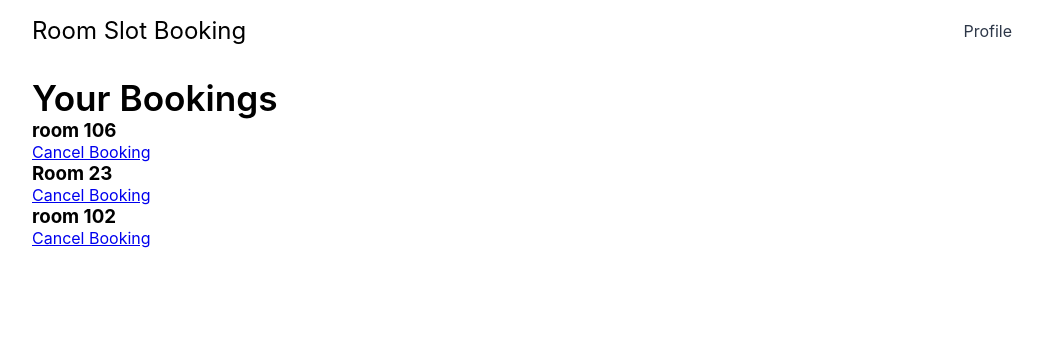
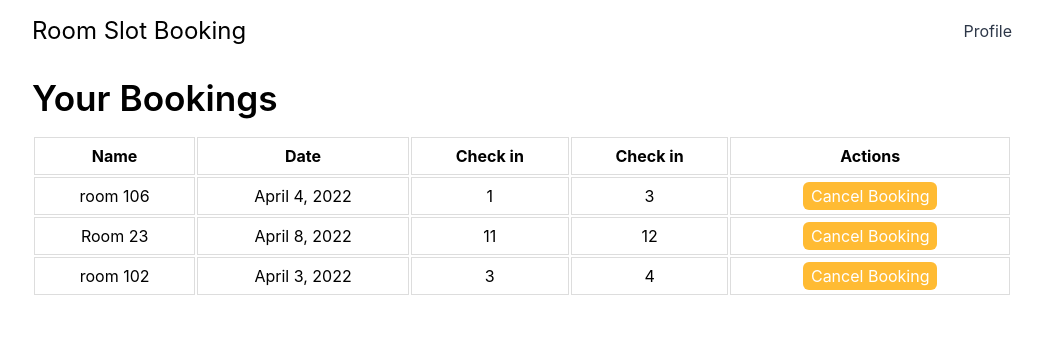
Before and after one commit to roopeshsn/room-slot-booking, a Django app: page /user/bookings in a window 1280 px wide. Shown: the top 361 px of the page, without its empty margins (118-1160 px from the left). Run offline with Django 4.2, Linux system fonts and the light colour scheme; a user stored in the database is signed in; data comes from the database, SQL or seed files in the repository; both versions use the stored data as it was after the commit.

Commit message:
styling almost done for templates

```diff
--- a/base/templates/base/dashboard.html
+++ b/base/templates/base/dashboard.html
@@ -1,7 +1,7 @@
 <!-- prettier-ignore -->
 <style>
   h1 {
-    margin-bottom: 1.25rem;
+    margin-bottom: 1rem;
   }
 
   h2 {
@@ -46,6 +46,7 @@
 {% extends 'layout.html' %} {% block content %}
 <h1>Dashboard page</h1>
 <div class="rooms-wrapper">
+  <a href="{% url 'user-bookings' %}">View your bookings</a>
   {% for room in rooms %}
   <div class="room-wrapper">
     <div class="room-header">
@@ -63,8 +64,8 @@
         <a class="btn-book-room" href="{% url 'room' room.id %}">Book Room</a>
       </div>
     </div>
-    <hr />
   </div>
+  <hr />
   {% endfor %}
 </div>
 {% endblock content %}
--- a/base/templates/base/home.html
+++ b/base/templates/base/home.html
@@ -10,11 +10,12 @@
   </p>
   <div class="starter">
     {% if request.user.is_authenticated %}
+    <a href="{% url 'dashboard' %}" class="btn-dashboard">Dashboard</a>
     <a href="{% url 'signout' %}" class="btn-signout">Signout</a>
     {% else %}
     <a href="{% url 'signin' %}" class="btn-signin">Signin</a>
+    <a href="{% url 'signup' %}" class="btn-signup">Signup</a>
     {% endif %}
-    <a href="{% url 'signup' %}" class="btn-signup">Signup</a>
   </div>
 </div>
 {% endblock content %}
--- a/base/templates/base/user_bookings.html
+++ b/base/templates/base/user_bookings.html
@@ -1,13 +1,59 @@
+<style>
+  .table-wrapper {
+    overflow-x: auto;
+    margin: 1rem auto;
+  }
+
+  table {
+    width: 100%;
+    text-align: center;
+  }
+
+  th,
+  td {
+    border: 1px solid #ddd;
+    padding: 0.5rem;
+  }
+
+  .btn-cancel {
+    text-decoration: none;
+    padding: 0.25rem 0.5rem;
+    border-radius: 0.375rem;
+    background-color: #ffbb33;
+    color: white;
+  }
+</style>
+
 <!-- prettier-ignore -->
 {% extends 'layout.html' %}
 {% block content %}
-<h1>Your Bookings</h1>
-<div>
-  {% for booking in bookings %}
-  <div>
-    <h3>{{booking.room.name}}</h3>
-    <a href="{% url 'cancel-room'  booking.room.id %}">Cancel Booking</a>
+<div class="bookings-wrapper">
+  <h1>Your Bookings</h1>
+  <div class="table-wrapper">
+    <table>
+      <tr>
+        <th>Name</th>
+        <th>Date</th>
+        <th>Check in</th>
+        <th>Check in</th>
+        <th>Actions</th>
+      </tr>
+      {% for booking in bookings %}
+
+      <tr>
+        <td>{{booking.room.name}}</td>
+        <td>{{booking.room.date}}</td>
+        <td>{{booking.room.defined_check_in_time}}</td>
+        <td>{{booking.room.defined_check_out_time}}</td>
+        <td>
+          <a class="btn-cancel" href="{% url 'cancel-room'  booking.room.id %}"
+            >Cancel Booking</a
+          >
+        </td>
+      </tr>
+
+      {% endfor%}
+    </table>
   </div>
-  {% endfor%}
 </div>
 {% endblock content %}
--- a/base/views.py
+++ b/base/views.py
@@ -77,6 +77,7 @@ def manage(request):
             # defined_check_out_time = form.cleaned_data.get('defined_check_out_time')
             # room_object = Room(name=name, date=date, defined_check_in_time=defined_check_in_time, defined_check_out_time=defined_check_out_time)
             form.save()
+            return redirect('dashboard')
 
     return render(request, 'base/manage.html', {'form': form, 'user': current_user})
 
@@ -99,7 +100,7 @@ def bookRoom(request, pk):
     message = 'Room was already booked!'
     user_object = User.objects.get(email=request.user)
     room_object = Room.objects.get(id=pk)
-    booking_object = Booking.objects.get(user=user_object, room=room_object)
+    booking_object = Booking.objects.filter(user=user_object, room=room_object)
 
     if room_object.booked == False:
         Room.objects.filter(id=pk).update(booked=True)
--- a/static/styles/layout.css
+++ b/static/styles/layout.css
@@ -30,6 +30,10 @@ h1 {
 
 p {
   color: #2d3748;
+}
+
+ul {
+  list-style: none;
 }
 
 #wrapper {
@@ -85,6 +89,7 @@ nav {
 .btn-signout {
   background-color: gainsboro;
   color: black;
+  margin-left: 1rem;
 }
 
 .btn-signin {
@@ -96,6 +101,11 @@ nav {
   background-color: green;
   color: white;
   margin-left: 1rem;
+}
+
+.btn-dashboard {
+  background-color: green;
+  color: white;
 }
 
 @media only screen and (min-width: 1050px) {
--- a/templates/layout.html
+++ b/templates/layout.html
@@ -7,6 +7,20 @@
     <meta name="viewport" content="width=device-width, initial-scale=1.0" />
     <title>Room Management</title>
     <link rel="stylesheet" href="{% static 'styles/layout.css' %}" />
+    <style>
+      ul {
+        list-style: none;
+        max-width: 400px;
+      }
+
+      .info {
+        background-color: #add8e6;
+        padding: 0.75rem 0.5rem;
+        border-radius: 0.5rem;
+        margin-bottom: 0.5rem;
+        color: #0047ab;
+      }
+    </style>
   </head>
   <body>
     <div id="wrapper">
```
Also changed, not shown: base/forms.py (+22 -8 lines), base/templates/base/book_room.html (+23 -2 lines), base/templates/base/cancel_room.html (+30 -2 lines), base/templates/base/login_register.html (+13 -13 lines), base/templates/base/manage.html (+23 -1 lines), base/templates/base/room.html (+26 -2 lines), db.sqlite3.
